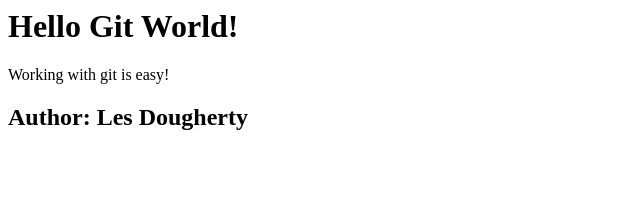
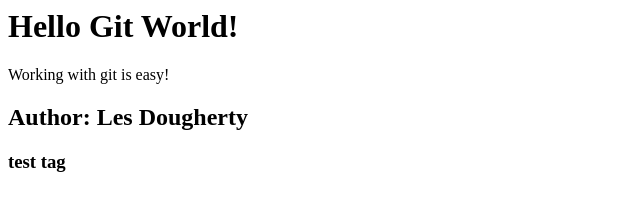
Before and after one commit to grayBeardCode/GitGithubMasterClass, a plain HTML site: page index.html in a window 1280 px wide. Shown: the full height of the page, 0-640 px from the left. Drawn offline with Linux system fonts and the light colour scheme.

Commit message:
added h3

```diff
--- a/index.html
+++ b/index.html
@@ -5,3 +5,4 @@
 </div>
 
 <h2>Author: Les Dougherty</h2>
+<h3>test tag</h3>
```
